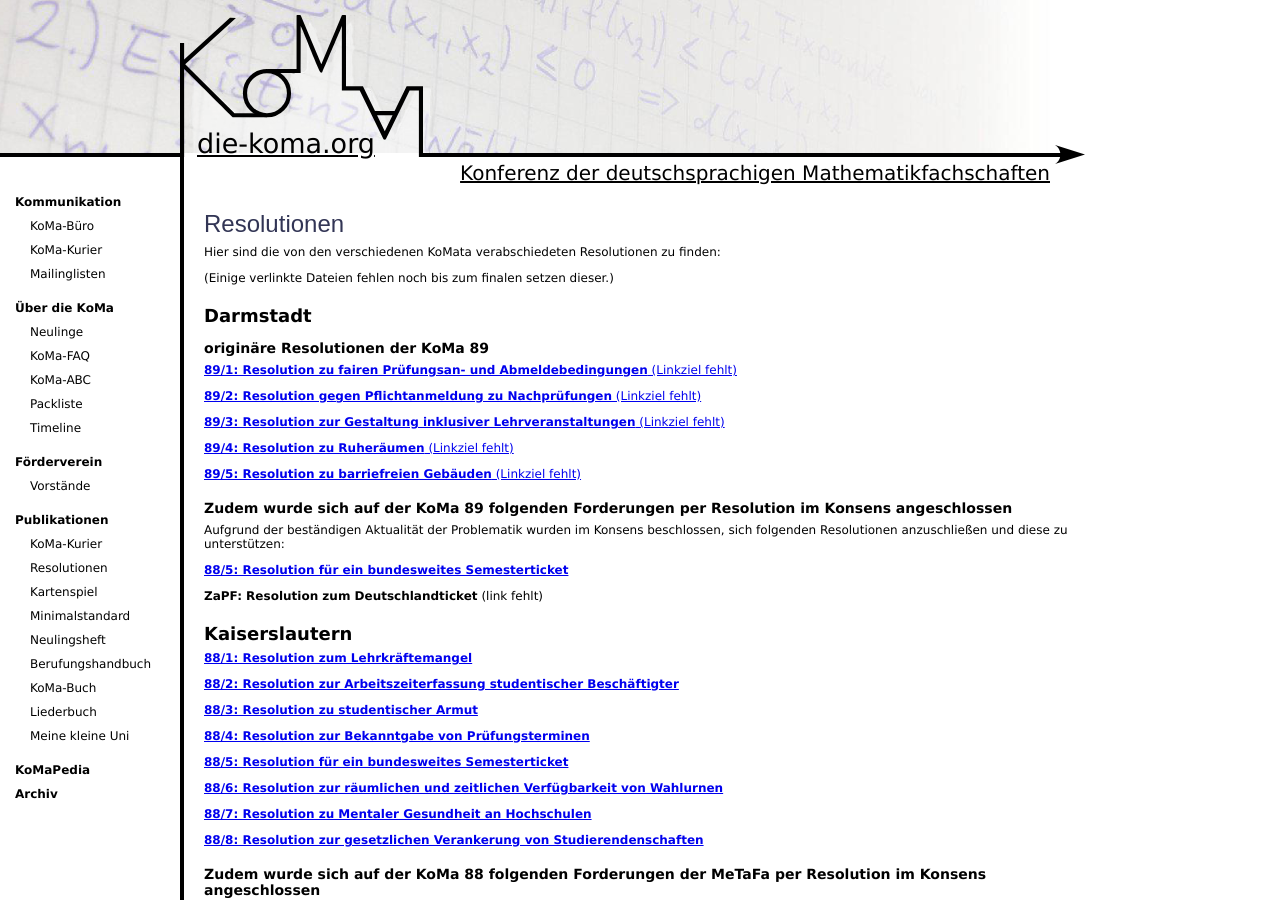
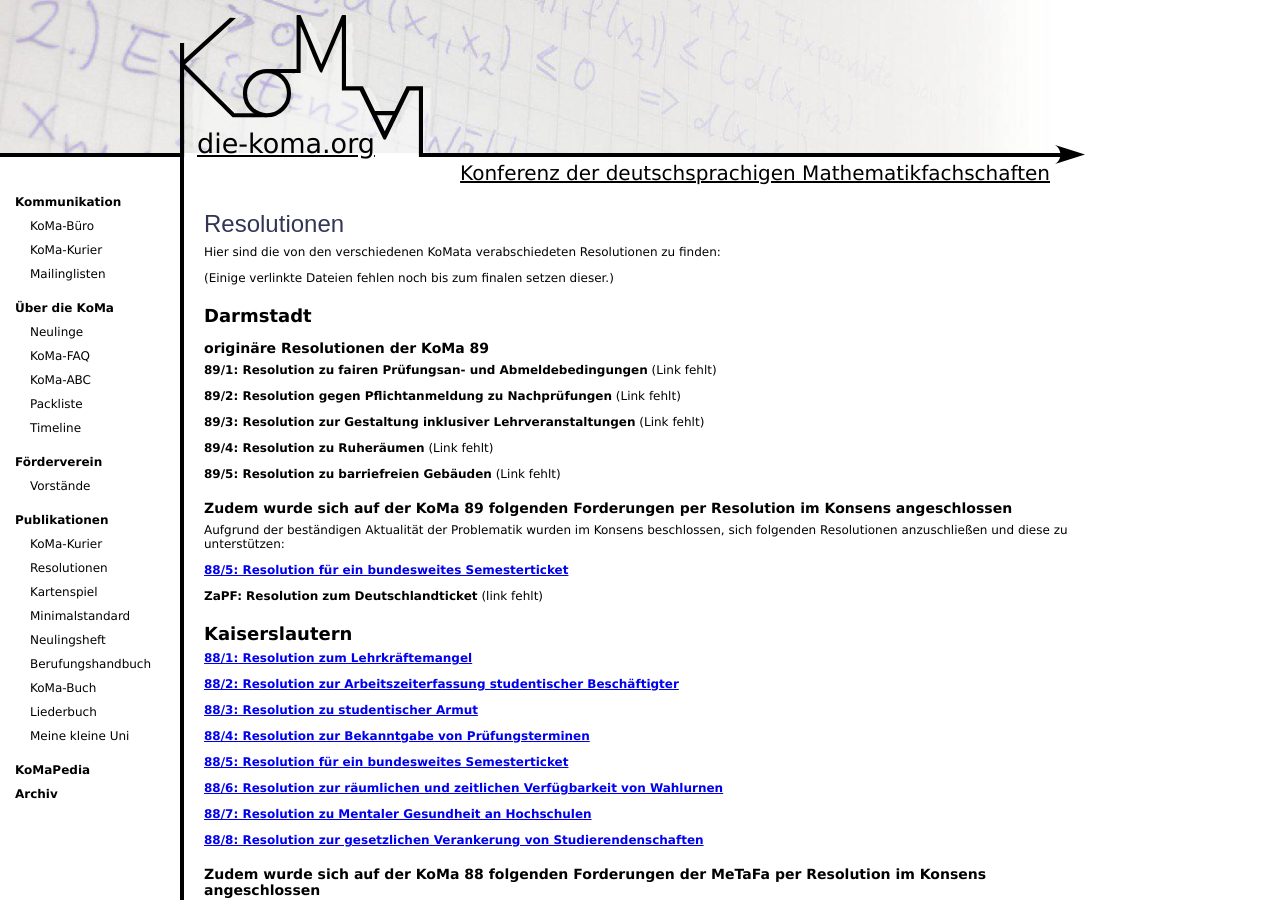
Before and after one commit to Die-KoMa/die-koma.org, a Jekyll site: the page built from publikationen/resolutionen/index.md, in a window 1280 px wide and 900 px high. Built offline with Jekyll 4.4.1, drawn with Linux system fonts in a browser that asks for light colours.

Commit message:
Links auf temporär fehlende Linkziele ebenfalls entfernt

```diff
--- a/publikationen/resolutionen/index.md
+++ b/publikationen/resolutionen/index.md
@@ -14,15 +14,15 @@
 
 ### originäre Resolutionen der KoMa 89
 
-[**89/1: Resolution zu fairen Prüfungsan- und Abmeldebedingungen** (Linkziel fehlt)](https://file.komapedia.org/89_1.pdf)
+**89/1: Resolution zu fairen Prüfungsan- und Abmeldebedingungen** (Link fehlt)
 
-[**89/2: Resolution gegen Pflichtanmeldung zu Nachprüfungen** (Linkziel fehlt)](https://file.komapedia.org/89_2.pdf)
+**89/2: Resolution gegen Pflichtanmeldung zu Nachprüfungen** (Link fehlt)
 
-[**89/3: Resolution zur Gestaltung inklusiver Lehrveranstaltungen** (Linkziel fehlt)](https://file.komapedia.org/89_3.pdf)
+**89/3: Resolution zur Gestaltung inklusiver Lehrveranstaltungen** (Link fehlt)
 
-[**89/4: Resolution zu Ruheräumen** (Linkziel fehlt)](https://file.komapedia.org/89_4.pdf)
+**89/4: Resolution zu Ruheräumen** (Link fehlt)
 
-[**89/5: Resolution zu barriefreien Gebäuden** (Linkziel fehlt)](https://file.komapedia.org/89_5.pdf)
+**89/5: Resolution zu barriefreien Gebäuden** (Link fehlt)
 
 ### Zudem wurde sich auf der KoMa 89 folgenden Forderungen per Resolution im Konsens angeschlossen
 
```
